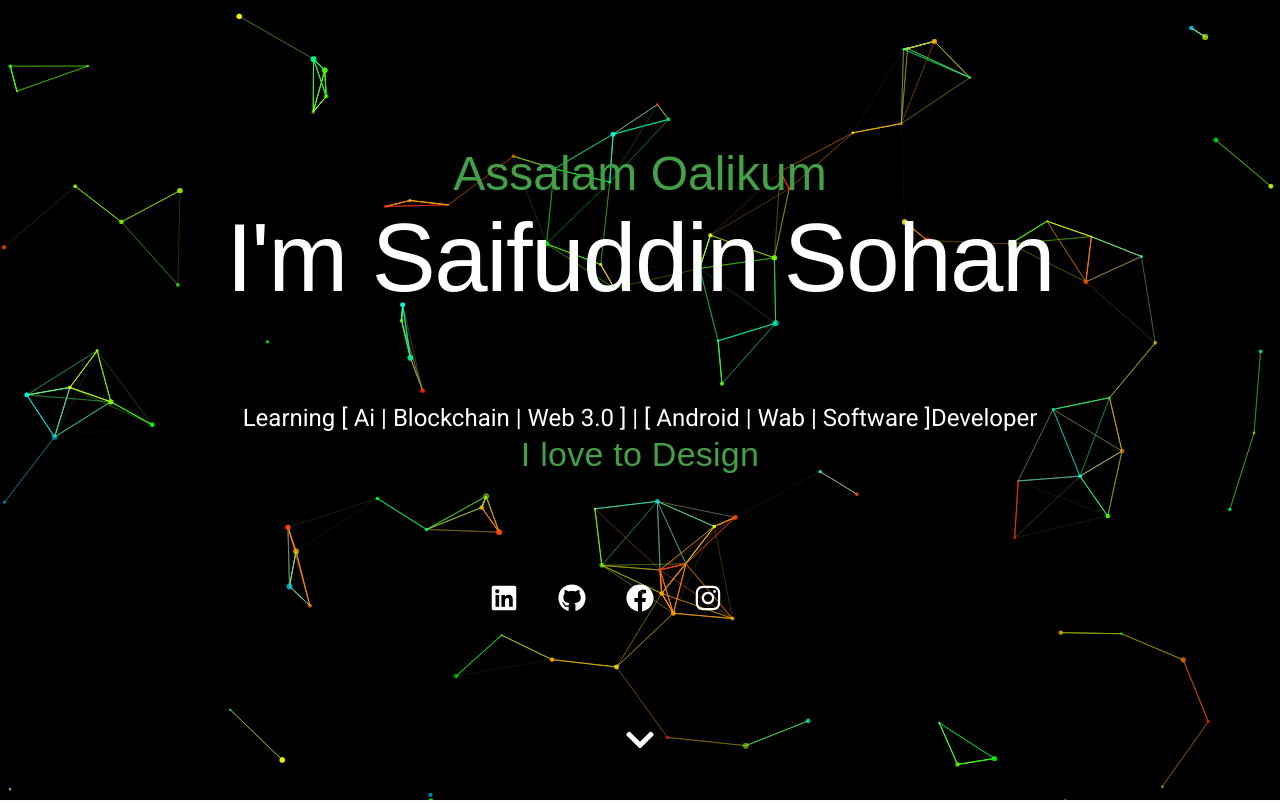
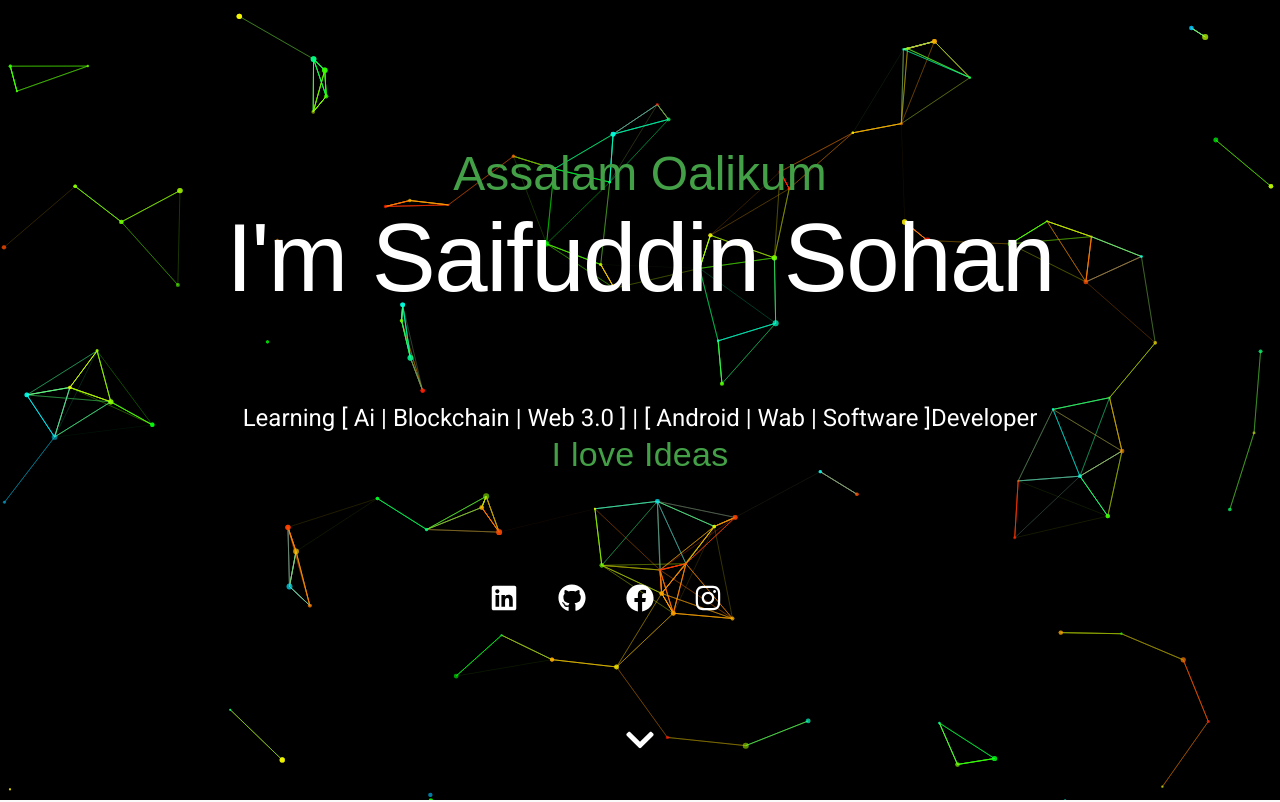
Before and after one commit to SaifuddinGsohan/me, a React (Create React App) app: page / in a window 1280 px wide. Shown: the top 802 px of the page. Built offline with nearby package versions, Linux system fonts and the light colour scheme; some icons are missing; a web font is replaced by a local one.

Commit message:
vertion Uptart -SaiaN

```diff
--- a/package.json
+++ b/package.json
@@ -1,7 +1,7 @@
 {
-    "name": "me",
+    "name": "SaiaN",
     "homepage": "https://saifuddingsohan.github.io/",
-    "version": "0.1.0",
+    "version": "5.8.6",
     "private": true,
     "dependencies": {
         "@material-ui/core": "^4.11.2",
--- a/src/pages/Home/HomeUpperArea/index.js
+++ b/src/pages/Home/HomeUpperArea/index.js
@@ -106,7 +106,7 @@ const HomeUpperArea = () => {
             color="primary"
             className={classes.headingFont}
           >
-            <span>I love to Design</span>
+            <span>I love Ideas</span>
           </Typography>
         </Grid>
       </Grid>
```
